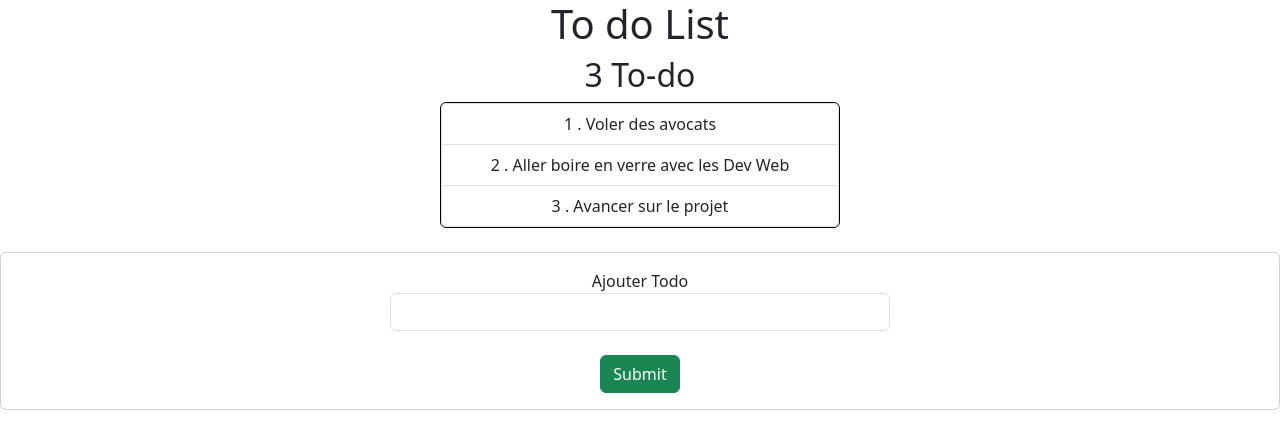
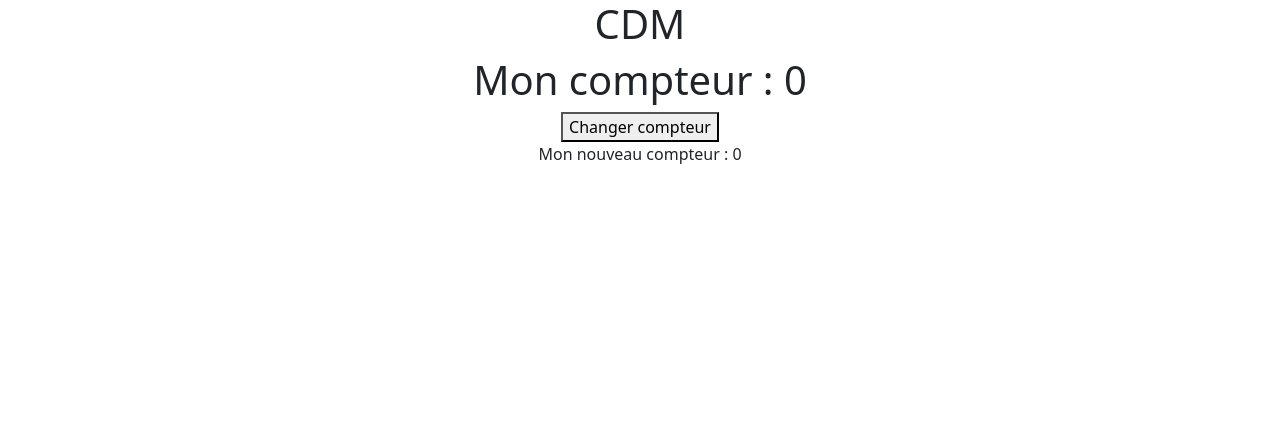
Before and after one commit to Patience-Kori1/hooksapp, a React (Create React App) app: page / in a window 1280 px wide. Shown: the top 448 px of the page. Built offline with nearby package versions, Linux system fonts and the light colour scheme.

Commit message:
Start of effectUse

```diff
--- a/src/App.js
+++ b/src/App.js
@@ -3,13 +3,14 @@ import './App.css';
 import {v4 as uuidv4} from 'uuid';
 import Todo from './components/Todo';
 import AddTodoForm from './components/AddToDoForm';
+import ClassCount from './components/ClassCount';
 
 function App() {
   return (
     <div  id="App">
-      <h1>To do List</h1>
+      <h1>CDM</h1>
 
-      <Todo></Todo>
+      <ClassCount></ClassCount>
 
     </div>
   );
--- /dev/null
+++ b/src/components/ClassCount.js
@@ -0,0 +1,34 @@
+import React, { Component } from 'react'
+
+export class ClassCount extends Component {
+
+    state  = {
+        counter: 0
+    }
+
+    // newCounter = () => {
+    //     this.setState({counter : this.state.counter + 1})
+    // }
+
+    componentDidMount() {
+        document.title = "Vous avez cliqué ${this.state.counter} fois"
+        console.log("je suis dans le  didmount")
+    }
+
+    componentDidUpdate(prevProps, prevState) {
+        document.title = "Vous avez cliqué ${this.state.counter} fois"
+        console.log("Je suis dans DidUpdate")
+    }
+
+  render() {
+    return (
+      <div>
+        <h1> Mon compteur : {this.state.counter} </h1>
+        <button onClick= {() => this.setState((prevState) => ({counter: prevState.counter + 1}))}> Changer compteur </button>
+        <p> Mon nouveau compteur : {this.state.counter}</p>
+      </div>
+    )
+  }
+}
+
+export default ClassCount
```
Also changed, not shown: src/components/FunctionCount.js (added, +15 -0 lines), src/stateComponents/ClassState.js (renamed from src/componentsBis/ClassState.js, +8 -8 lines), src/stateComponents/AppState.js (renamed from src/AppBis.js), src/stateComponents/FunctionState.js (renamed from src/componentsBis/FunctionState.js).
